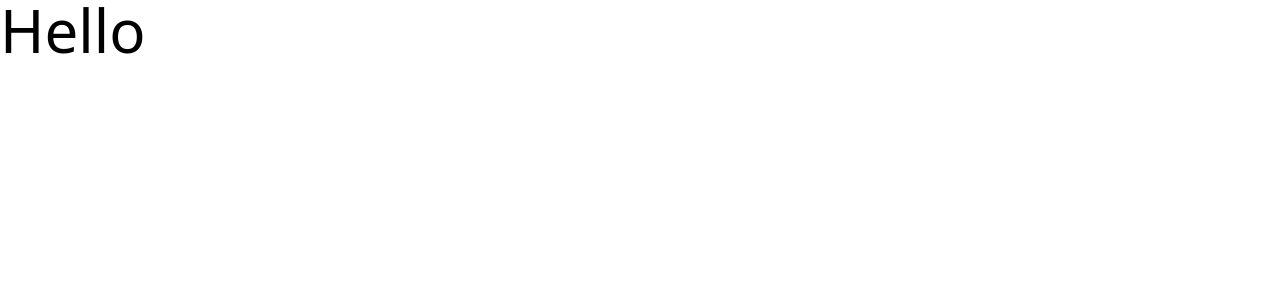
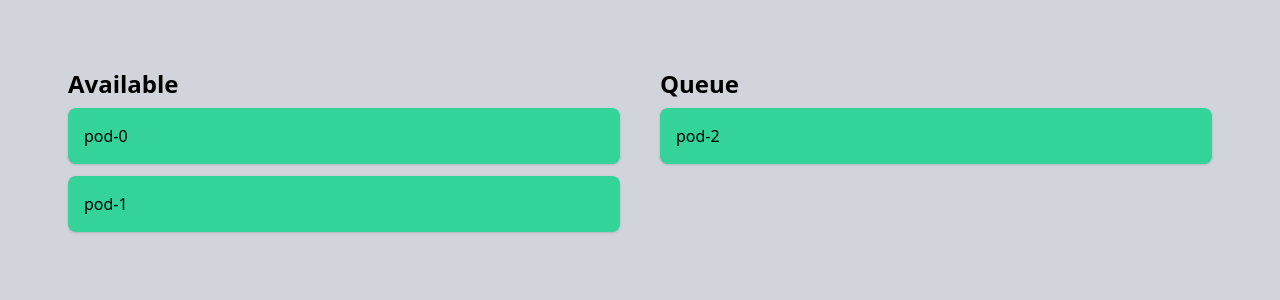
Before and after one commit to Leomedina/Playback, a React (Create React App) app: page / in a window 1280 px wide. Shown: the top 300 px of the page. Built offline with nearby package versions, Linux system fonts and the light colour scheme.

Commit message:
drag and drop functionality

```diff
--- /dev/null
+++ b/jsconfig.json
@@ -0,0 +1,5 @@
+{
+  "compilerOptions": {
+    "baseUrl": "src"
+  }
+}
--- a/package.json
+++ b/package.json
@@ -7,6 +7,7 @@
     "@testing-library/react": "^11.2.5",
     "@testing-library/user-event": "^12.7.3",
     "react": "^17.0.1",
+    "react-beautiful-dnd": "^13.0.0",
     "react-dom": "^17.0.1",
     "react-redux": "^7.2.2",
     "react-scripts": "4.0.3",
--- a/public/index.html
+++ b/public/index.html
@@ -7,7 +7,7 @@
     <meta name="theme-color" content="#000000" />
     <meta
       name="description"
-      content="Web site created using create-react-app"
+      content="Web App for playing and saving podcasts"
     />
     <link rel="apple-touch-icon" href="%PUBLIC_URL%/logo192.png" />
     <!--
@@ -24,7 +24,7 @@
       work correctly both with client-side routing and a non-root public URL.
       Learn how to configure a non-root public URL by running `npm run build`.
     -->
-    <title>React App</title>
+    <title>Playback | Podcast Listener</title>
   </head>
   <body>
     <noscript>You need to enable JavaScript to run this app.</noscript>
--- /dev/null
+++ b/src/components/Playlist/index.js
@@ -0,0 +1,24 @@
+import React from 'react';
+import { Droppable } from 'react-beautiful-dnd';
+import PodcastSlot from 'components/PodcastSlot/';
+
+function AvailablePlaylist({ meta, color }) {
+  const podcastIds = meta.podcastIds;
+
+  return (
+    <Droppable droppableId={meta.id}>
+      {(provided) => (
+        <div
+          {...provided.droppableProps}
+          ref={provided.innerRef}
+          className={`w-full p-5`}>
+          <h1 className="text-2xl font-bold pb-2">{meta.name}</h1>
+          { podcastIds.map((podcast, index) => <PodcastSlot key={podcast} name={podcast} index={index} />)}
+          {provided.placeholder}
+        </div>
+      )}
+    </Droppable>
+  );
+};
+
+export default AvailablePlaylist;
--- /dev/null
+++ b/src/components/PodcastSlot/index.js
@@ -0,0 +1,20 @@
+import React from 'react';
+import { Draggable } from 'react-beautiful-dnd';
+
+function PodcastSlot({ name, index }) {
+  return (
+    <Draggable draggableId={name} index={index}>
+      {(provided) => (
+        <div
+          {...provided.draggableProps}
+          {...provided.dragHandleProps}
+          ref={provided.innerRef}
+          className="p-4 mb-3 flex justify-between items-center bg-green-400 shadow rounded-lg">
+          {name}
+        </div>
+      )}
+    </Draggable>
+  );
+};
+
+export default PodcastSlot;
--- a/src/index.js
+++ b/src/index.js
@@ -1,12 +1,12 @@
 import React from 'react';
 import ReactDOM from 'react-dom';
-import './assets/main.css';
-import App from './pages/index';
+import App from 'pages/index';
+import 'assets/main.css';
 
 //Redux
 import { createStore } from 'redux';
 import { Provider } from 'react-redux';
-import rootReducer from './reducers/rootReducer';
+import rootReducer from 'reducers/rootReducer';
 
 const store = createStore(rootReducer, window.__REDUX_DEVTOOLS_EXTENSION__
   && window.__REDUX_DEVTOOLS_EXTENSION__());
--- a/src/pages/index.js
+++ b/src/pages/index.js
@@ -1,10 +1,30 @@
 import React from 'react';
+import { DragDropContext } from 'react-beautiful-dnd';
+import { useSelector } from 'react-redux';
+import Playlist from 'components/Playlist';
 
 function Index() {
+  const { available, savedQueue } = useSelector(store => store.columns);
+
+  const onDragEnd = result => {
+    const { destination, source, draggableId } = result;
+    if (!destination) return;
+    if (destination.droppableId === source.droppableId &&
+      destination.index === source.index) return;
+
+  };
+
   return (
-    <div className="App">
-      <h1 className="text-6xl">Hello</h1>
-    </div>
+    <DragDropContext onDragEnd={onDragEnd}>
+      <div className="App p-12 h-screen bg-gray-300 lg:flex">
+        <Playlist
+          color="blue"
+          meta={available} />
+        <Playlist
+          color="red"
+          meta={savedQueue} />
+      </div>
+    </DragDropContext>
   );
 }
 
--- a/src/reducers/actionTypes.js
+++ b/src/reducers/actionTypes.js
@@ -1 +1,3 @@
+//Action Types for Root Reducer
+export const REARRANGE_PODS = "REARRANGE_POD";
 export const DEFAULT = "DEFAULT";
--- /dev/null
+++ b/src/reducers/initialData.js
@@ -0,0 +1,21 @@
+const INITIAL_STATE = {
+  podcasts: {
+    'one': { id: "pod-0", name: "one" },
+    'two': { id: "pod-1", name: "two" },
+    'three': { id: "pod-2", name: "three" },
+  },
+  columns: {
+    'available': {
+      id: 'col-0',
+      name: 'Available',
+      podcastIds: ["pod-0", "pod-1"]
+    },
+    'savedQueue': {
+      id: 'col-1',
+      name: 'Queue',
+      podcastIds: ["pod-2"]
+    }
+  },
+};
+
+export default INITIAL_STATE;
--- a/src/reducers/rootReducer.js
+++ b/src/reducers/rootReducer.js
@@ -1,7 +1,12 @@
-const INITIAL_STATE = {};
+import { REARRANGE_PODS } from 'reducers/actionTypes';
+import INITIAL_STATE from 'reducers/initialData';
 
 function rootReducer(state = INITIAL_STATE, action) {
   switch (action.type) {
+    case REARRANGE_PODS:
+      return {
+        ...state,
+      }
     default:
       return state;
   };
```
Also changed, not shown: src/reducers/actions.js (+13 -1 lines), 1 other file (tests, documents, lock files or other folders).
